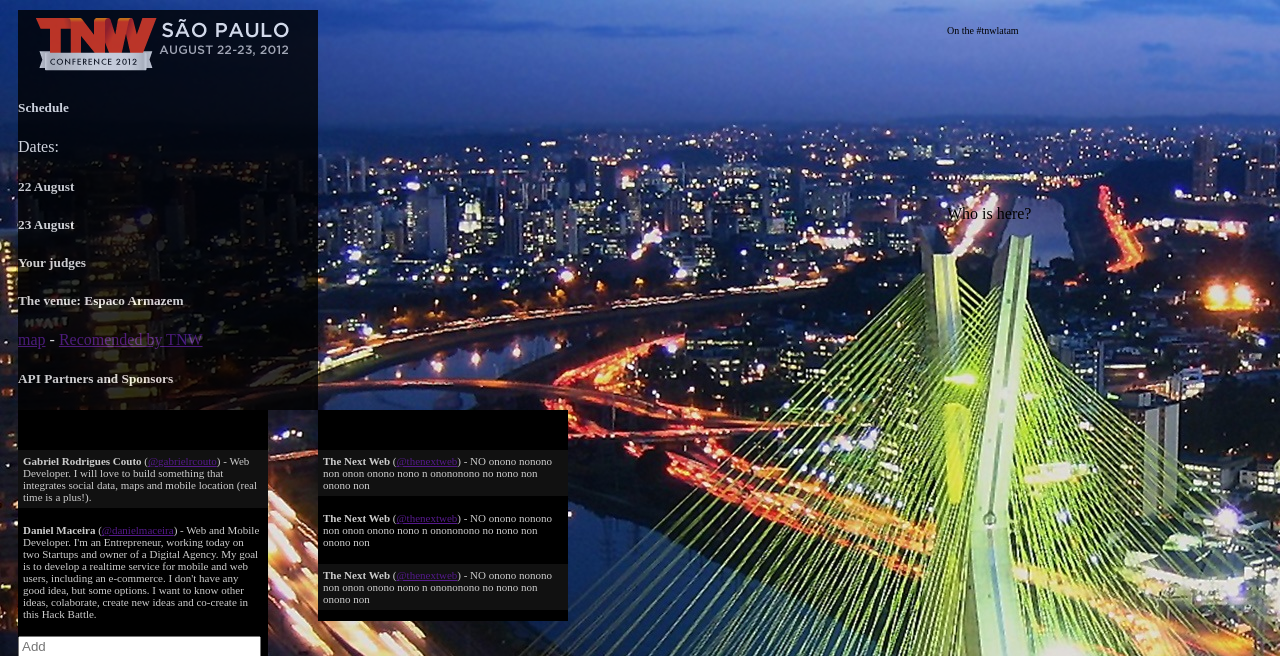
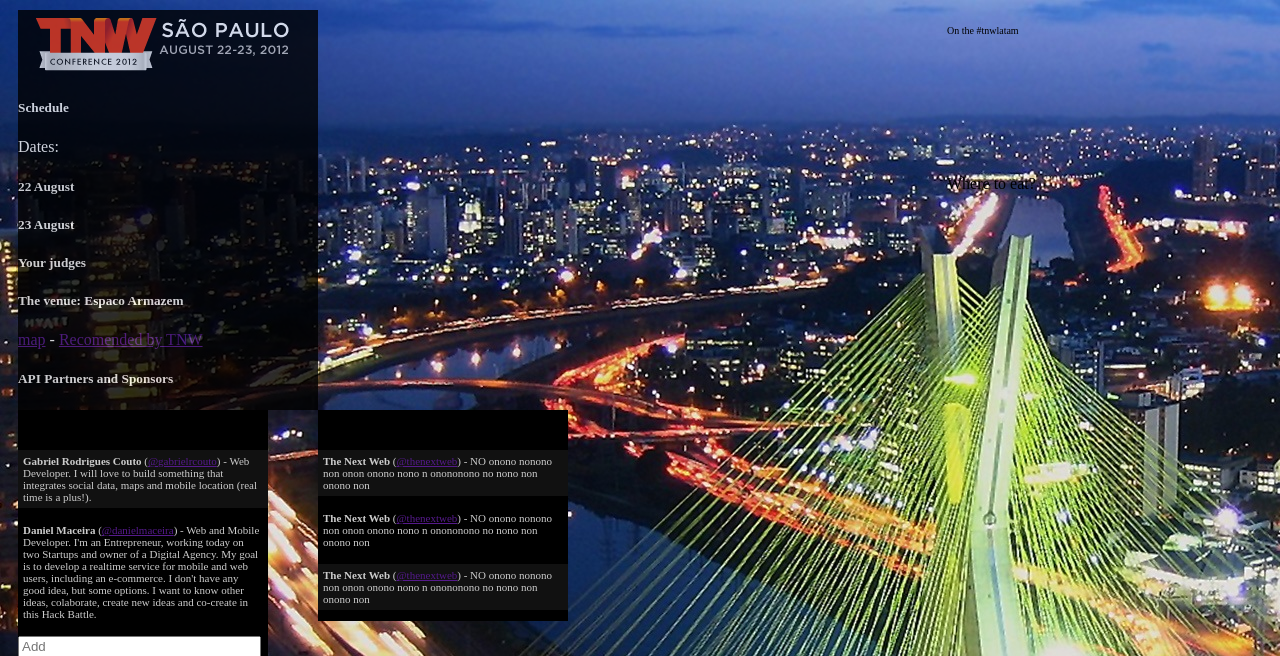
Before and after one commit to wesleyvicthor/ehub, a PHP site: page /index.html in a window 1280 px wide. Shown: the top 656 px of the page. Run offline with PHP 8.4, Linux system fonts and the light colour scheme; some libraries are stand-ins or nearby versions.

Commit message:
Near locations formated

```diff
--- a/public/css/main.css
+++ b/public/css/main.css
@@ -41,13 +41,18 @@ body {
 	margin-right: 4px
 }
 
-.chat {
+.nearby {
 	padding: 5px;
 	position: absolute;
 	width: 300px;
-	height: 200px;
+	height: 230px;
 	bottom:0;
 	right: 10px;
+}
+
+#locations {
+overflow-y: scroll;
+height: 160px;
 }
 
 .list-twitt {
--- a/public/index.html
+++ b/public/index.html
@@ -82,19 +82,12 @@ Example partner page:
 				<ul class="nav nav-tabs nav-stacked"></ul>
 			</div>
         </div>
-        <div class="chat well">
-            <div class='navbar'><div class="navbar-inner"><a class="brand">Who is here?</a></div></div>
-            <ul id="ul-nearby" class="nav nav-tabs nav-stacked">
-                <!-- <li class="list-twitt even"><div class="img-wrapper"><img width="20" src="" /></div><div><a>@victhor_mendes</a><div style="clear: both"></div></div></li>
-                <li class="list-twitt odd"><div class="img-wrapper"><img width="20" src="" /></div><div><a>@thiagophx</a><div style="clear: both"></div></div></li>
-                <li class="list-twitt even"><div class="img-wrapper"><img width="20" src="" /></div><div><a>@hussanii</a><div style="clear: both"></div></div></li>
-                <li class="list-twitt odd"><div class="img-wrapper"><img width="20" src="" /></div><div><a>@henriquemoody</a><div style="clear: both"></div></div></li> -->
-            </ul>
+        <div class="nearby well">
+            <div class='navbar'><div class="navbar-inner"><a class="brand">Where to eat?</a></div></div>
+            <div id="locations">
+            <ul id="ul-nearby" class="nav nav-tabs nav-stacked"></ul>
+            </div>
         </div>
-        <!-- <div class="nearby well">
-            <div class="navbar"><div class="navbar-inner"><a class="brand">Near By?</a></div></div>
-            <ul id="ul-nearby"class="nav nav-tabs nav-stacked"></ul>
-        </div> -->
     </div>
 </body>
 </html>
```
